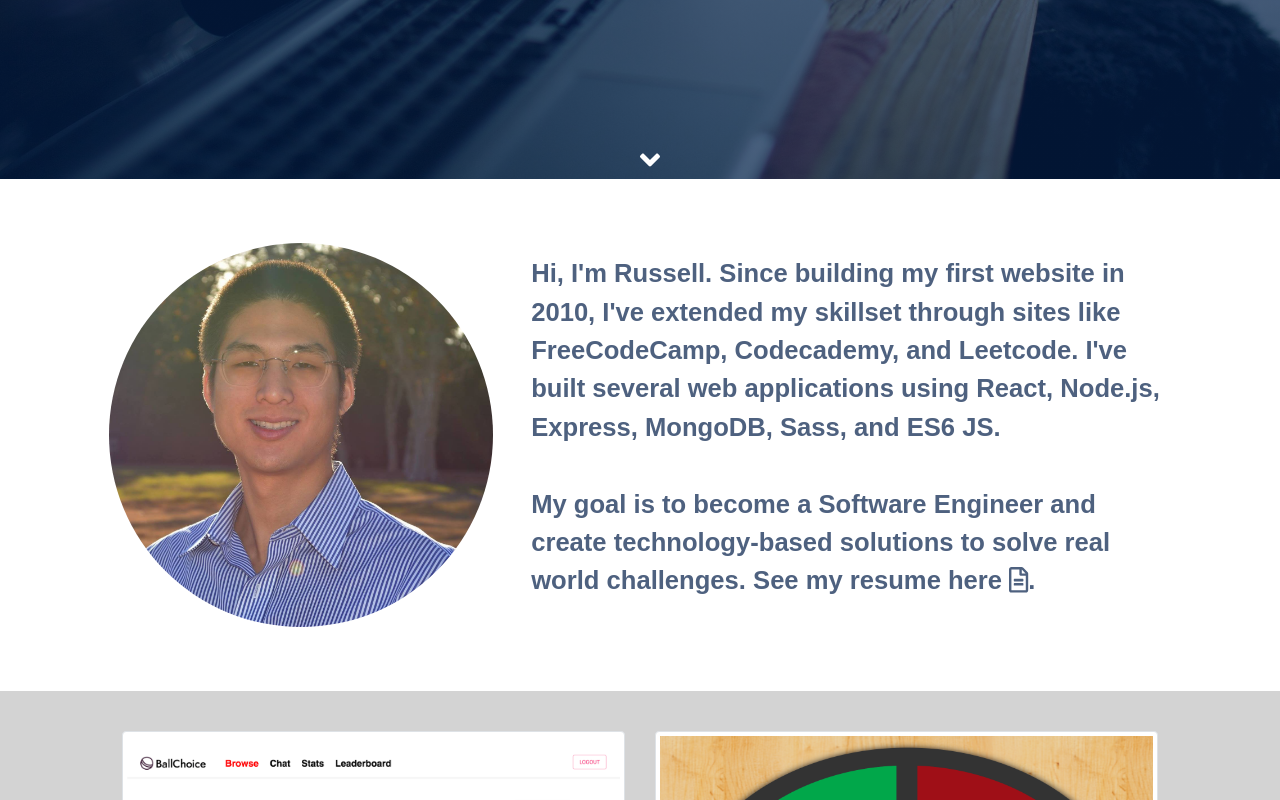
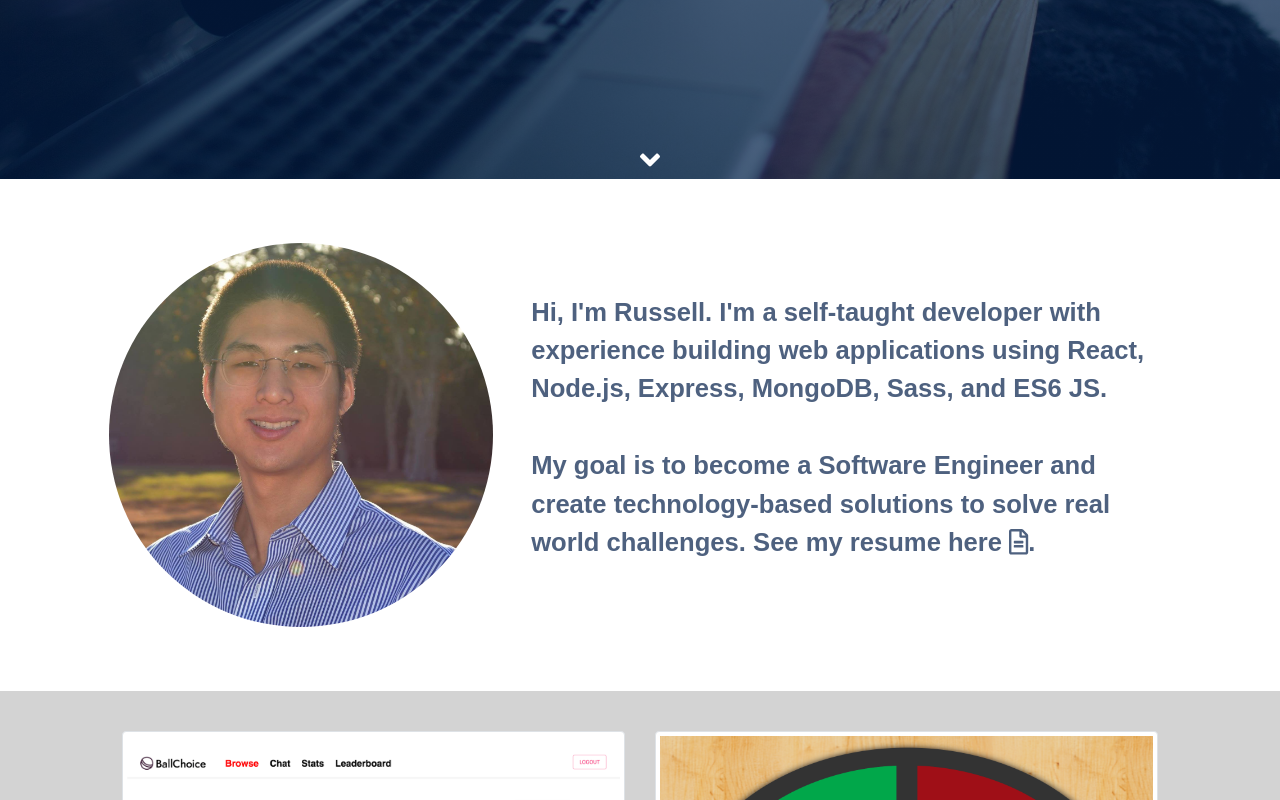
Before and after one commit to russelltchang/russelltchang.github.io, a website: page index.html in a window 1280 px wide. Shown: the part 621-1421 px from the top of the page. Drawn offline with nearby package versions, Linux system fonts and the light colour scheme; a web font is replaced by a local one.

Commit message:
summary edits

```diff
--- a/index.html
+++ b/index.html
@@ -31,7 +31,7 @@
 
     <div id="about">
       <img id="headshot" src="pictures/headshot.jpg">
-      <p id="summary">Hi, I'm Russell. Since building my first website in 2010, I've extended my skillset through sites like FreeCodeCamp, Codecademy, and Leetcode. I've built several web applications using React, Node.js, Express, MongoDB, Sass, and ES6 JS.<br><br> My goal is to become a Software Engineer and create technology-based solutions to solve real world challenges. See my resume here <a href="Resume.pdf" target="_blank"><i style="color:rgba(3, 30, 73, .7);" class="far fa-file-alt"></i></a>.</p>
+      <p id="summary">Hi, I'm Russell. I'm a self-taught developer with experience building web applications using React, Node.js, Express, MongoDB, Sass, and ES6 JS.<br><br> My goal is to become a Software Engineer and create technology-based solutions to solve real world challenges. See my resume here <a href="Resume.pdf" target="_blank"><i style="color:rgba(3, 30, 73, .7);" class="far fa-file-alt"></i></a>.</p>
     </div>
 
     <div id="projects">
--- a/scss/main.scss
+++ b/scss/main.scss
@@ -162,6 +162,7 @@ $darkblue: rgba(3, 30, 73, .7);
     display: flex;
     justify-content: center;
     max-height: 50vh;
+    min-height: 50vh;
     transition: opacity 0.5s;
   }
 
```
